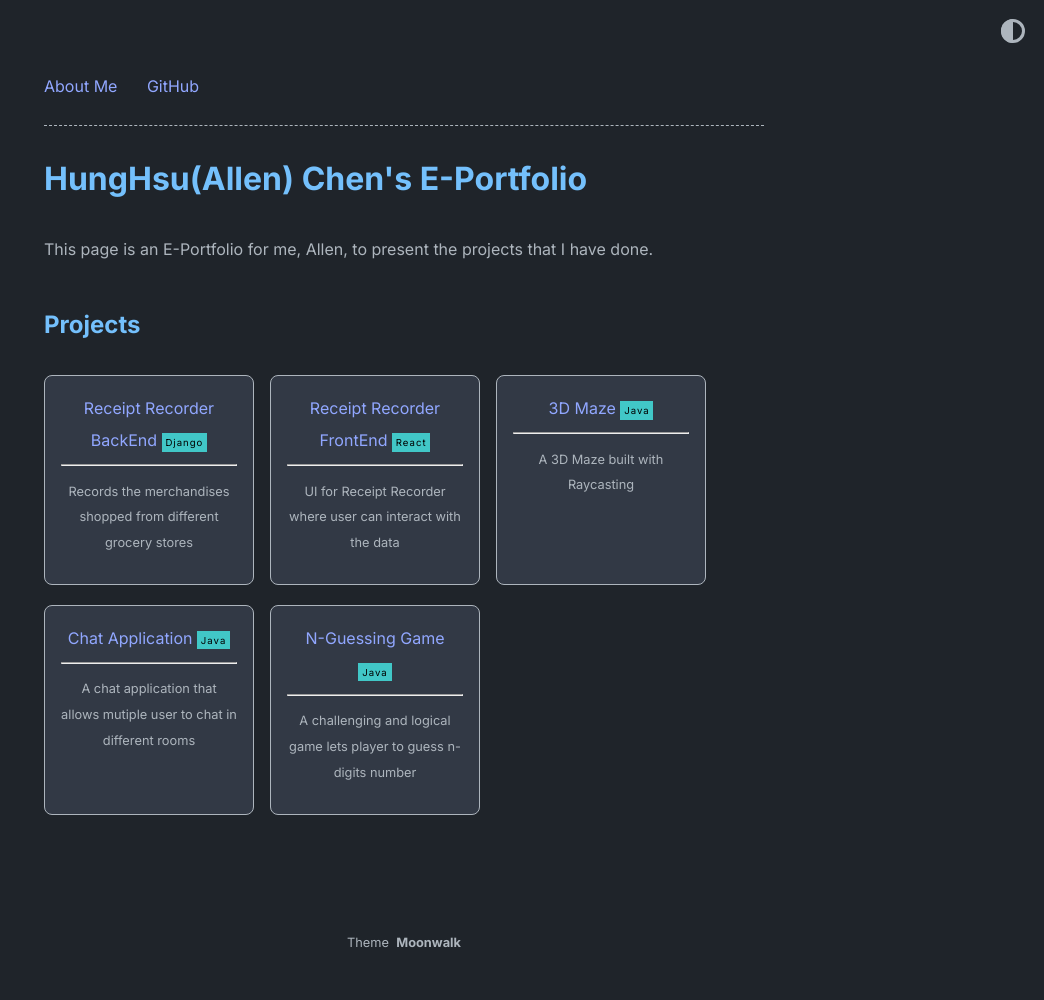
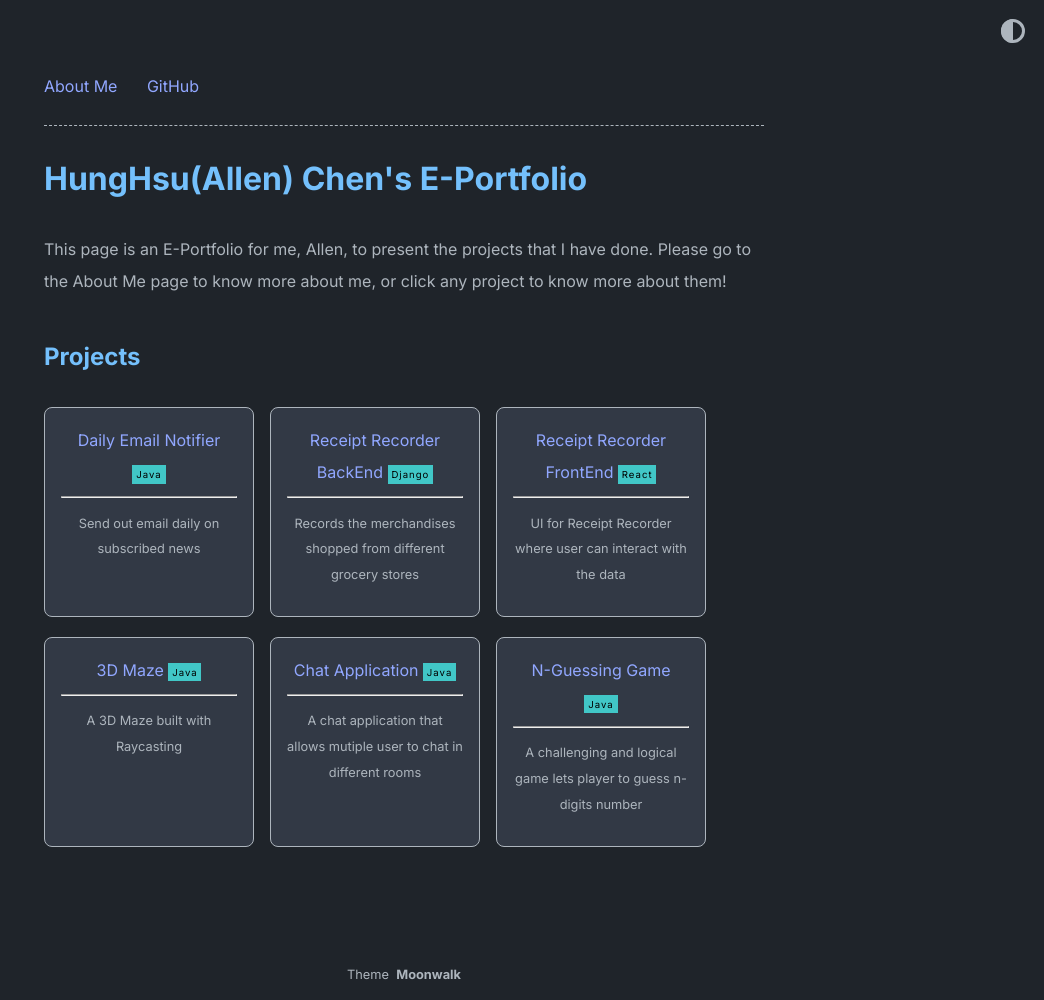
Before and after one commit to allenLQVE/e-portfolio, a Jekyll site: the page built from index.md, in a window 1280 px wide. Shown: the whole page, without its empty margins (236-1280 px from the left). Built offline with Jekyll 4.4.1, drawn with Linux system fonts in a browser that asks for light colours; before the commit the page ends 968 px from its top, so only the background shows below that.

Commit message:
Update email notifier

```diff
--- a/_config.yml
+++ b/_config.yml
@@ -3,6 +3,7 @@ author: HungHsu(Allen) Chen
 url: https://allenlqve.github.io/e-portfolio/ # root address of the site
 description: > # description of the site (multiple lines allowed)
   This page is an E-Portfolio for me, Allen, to present the projects that I have done.
+  Please go to the About Me page to know more about me, or click any project to know more about them!
 
 permalink: /:slug
 
--- a/_data/home.yml
+++ b/_data/home.yml
@@ -6,6 +6,11 @@ navbar_entries:
     url: https://github.com/allenLQVE
 
 project_entries:
+  - title: Daily Email Notifier
+    url: daily-email-notifier
+    desc: Send out email daily on subscribed news
+    highlight: Java
+
   - title: Receipt Recorder BackEnd
     url: receipt-recorder
     desc: Records the merchandises shopped from different grocery stores
```
Also changed, not shown: _posts/2024-12-20-daily-email-notifier.md (added, +11 -0 lines), README.md.
